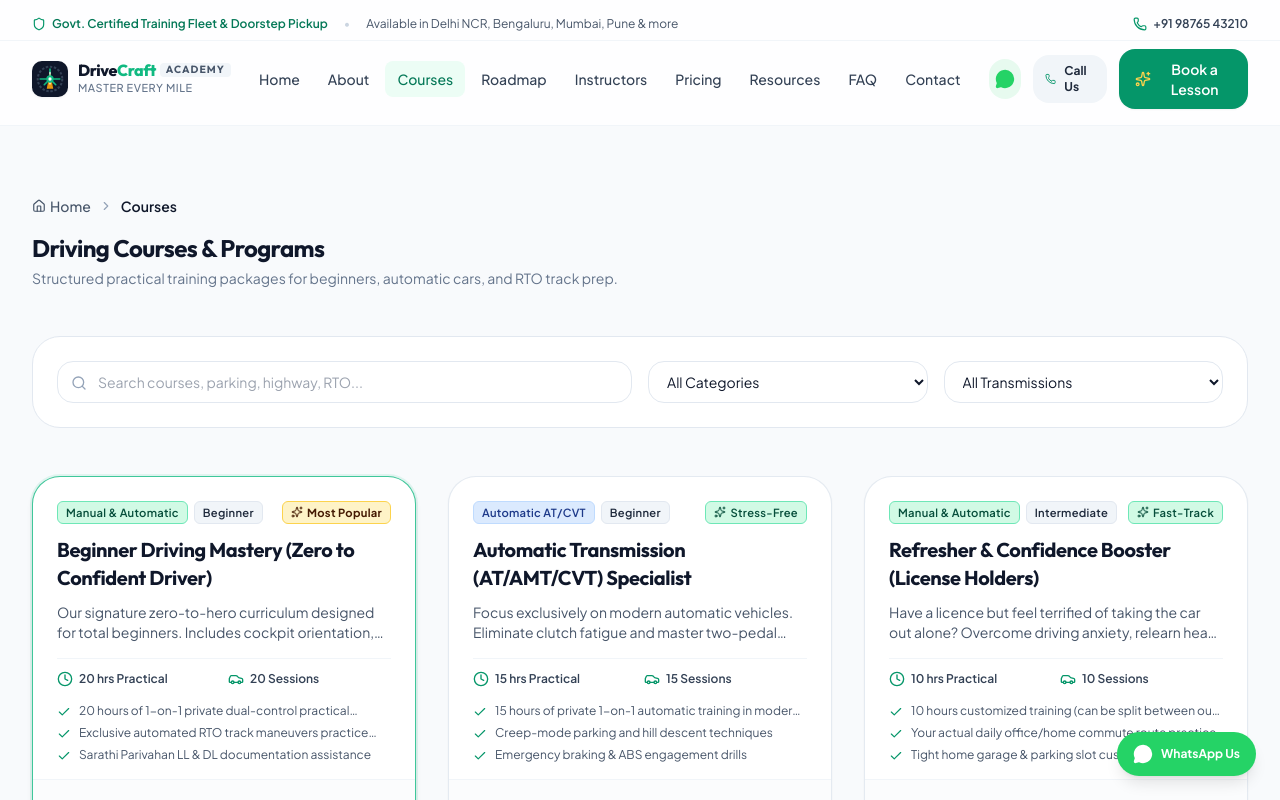
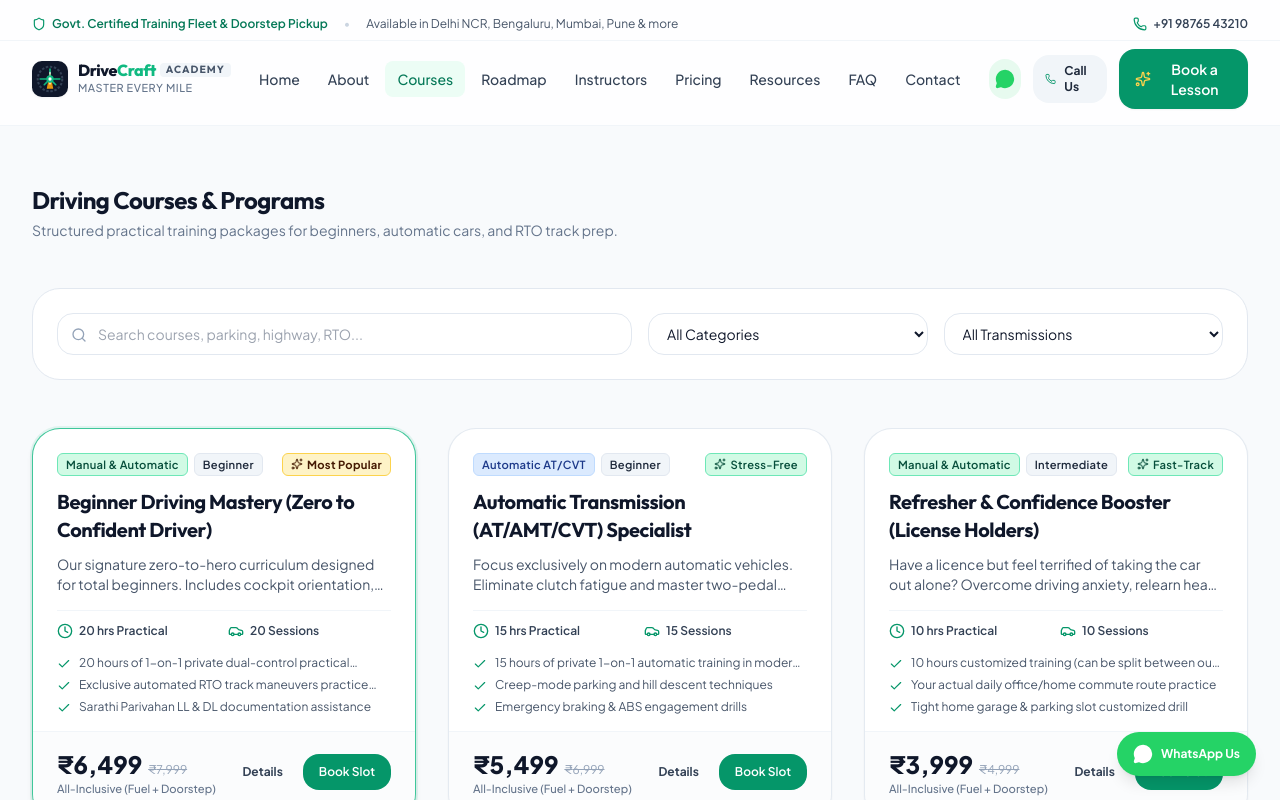
Before and after one commit to Ginuuuuu/Driving-School-Simple, a React (Vite) app: page /courses in a window 1280 px wide. Shown: the top 800 px of the page. Built offline with nearby package versions, Linux system fonts and the light colour scheme.

Commit message:
feat: add Courses and FAQ pages with filterable content and search functionality

```diff
--- a/src/pages/Courses.tsx
+++ b/src/pages/Courses.tsx
@@ -3,7 +3,6 @@ import { useOutletContext } from 'react-router-dom';
 import { motion, AnimatePresence } from 'framer-motion';
 import { Search, Filter, Sparkles, Check, Car, Clock } from 'lucide-react';
 import { useContent } from '../context/ContentContext';
-import { Breadcrumbs } from '../components/common/Breadcrumbs';
 import { CourseCard } from '../components/cards/CourseCard';
 import { Button } from '../components/common/Button';
 import { SEO } from '../components/common/SEO';
@@ -45,7 +44,6 @@ export const Courses: React.FC = () => {
       />
 
       <div className="space-y-1">
-        <Breadcrumbs items={[{ label: 'Courses' }]} />
         <h1 className="text-lg sm:text-2xl font-bold font-display text-slate-900 tracking-tight">
           Driving Courses & Programs
         </h1>
--- a/src/pages/FAQ.tsx
+++ b/src/pages/FAQ.tsx
@@ -1,8 +1,7 @@
 import React, { useState, useMemo } from 'react';
 import { motion, AnimatePresence } from 'framer-motion';
-import { Search, ChevronDown, MessageCircle, Phone, HelpCircle } from 'lucide-react';
+import { Search, ChevronDown, MessageCircle, HelpCircle } from 'lucide-react';
 import { useContent } from '../context/ContentContext';
-import { Breadcrumbs } from '../components/common/Breadcrumbs';
 import { Button } from '../components/common/Button';
 import { SEO } from '../components/common/SEO';
 import { generateDirectWhatsAppChatLink } from '../utils/whatsapp';
@@ -59,7 +58,6 @@ export const FAQ: React.FC = () => {
       />
 
       <div className="space-y-1">
-        <Breadcrumbs items={[{ label: 'FAQ' }]} />
         <h1 className="text-lg sm:text-2xl font-bold font-display text-slate-900 tracking-tight">
           Frequently Asked Questions
         </h1>
```
